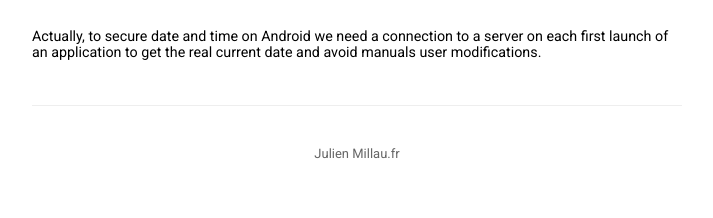
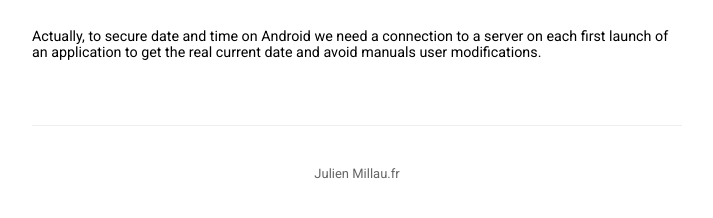
Before and after one commit to devnied/devnied.github.io, a Jekyll site: the page built from _posts/2013-08-15-Secure-Android-time-based-application.markdown, in a window 1280 px wide. Shown: the part 2571-2789 px from the top of the page, without its empty margins (283-996 px from the left). Built offline with Jekyll 4.4.1, drawn with Linux system fonts in a browser that asks for light colours; some web fonts are replaced; Markdown is read by kramdown in place of the engine named in the settings; comment, search, counter and statistics services are not loaded.

Commit message:
Fix mobile CSS

```diff
--- a/_layouts/post.html
+++ b/_layouts/post.html
@@ -7,7 +7,7 @@
 	{% if page.comment %}
 		<div id="disqus_thread"></div>
 		<script type="text/javascript">
-        var disqus_shortname = 'julienmillau'; // required: replace example with your forum shortname
+			var disqus_shortname = 'julienmillau';
 			(function() {
 				var dsq = document.createElement('script'); dsq.type = 'text/javascript'; dsq.async = true;
 				dsq.src = '//' + disqus_shortname + '.disqus.com/embed.js';
--- a/css/main.css
+++ b/css/main.css
@@ -33,7 +33,7 @@
 
 .highlight code{
 	display: block;
-	overflow: scroll;
+	overflow-x: scroll;
 }
 
 html, body {
@@ -334,6 +334,10 @@
     display:table
 }
 
+#disqus_thread{
+	margin-top: 60px;
+}
+
 /** CONTACT **/
 
 .contact-list{
```
Lines whose indentation alone changed are shown as unchanged.
